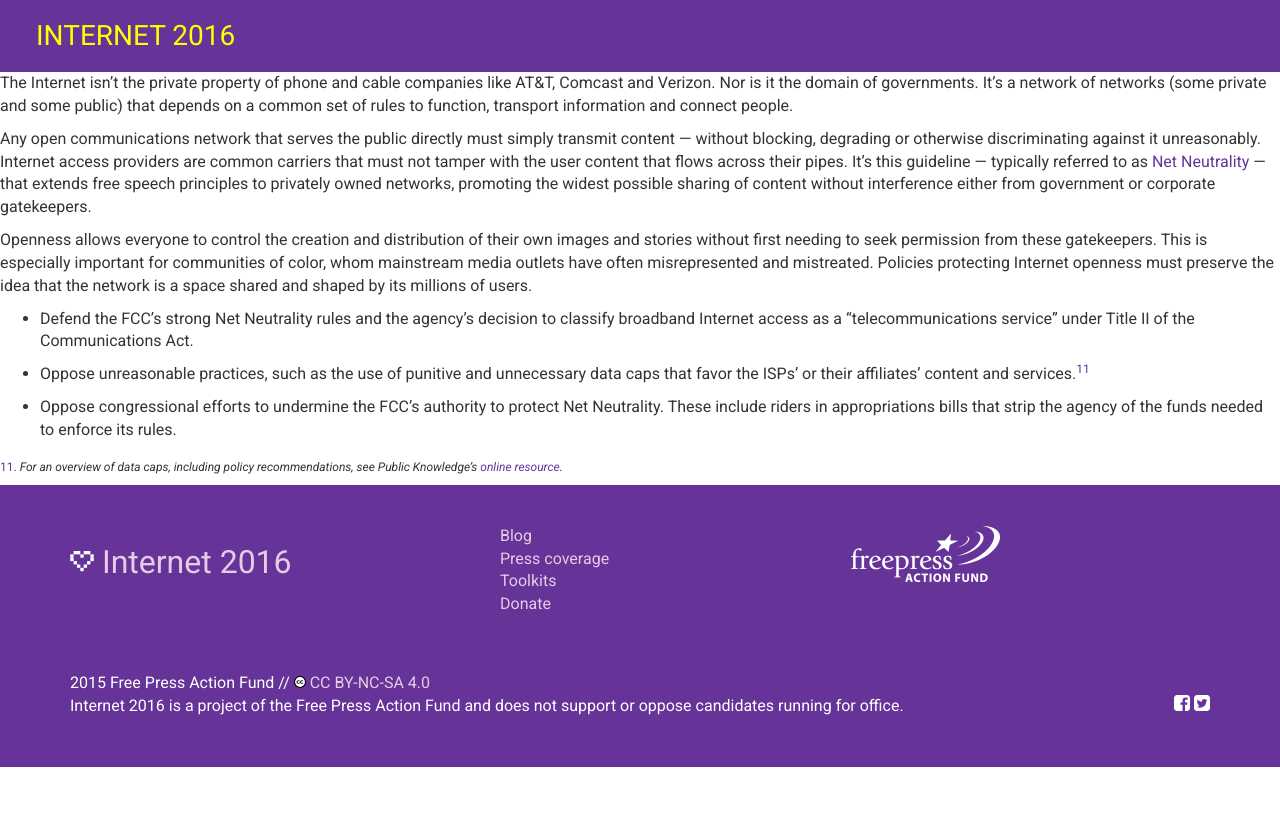
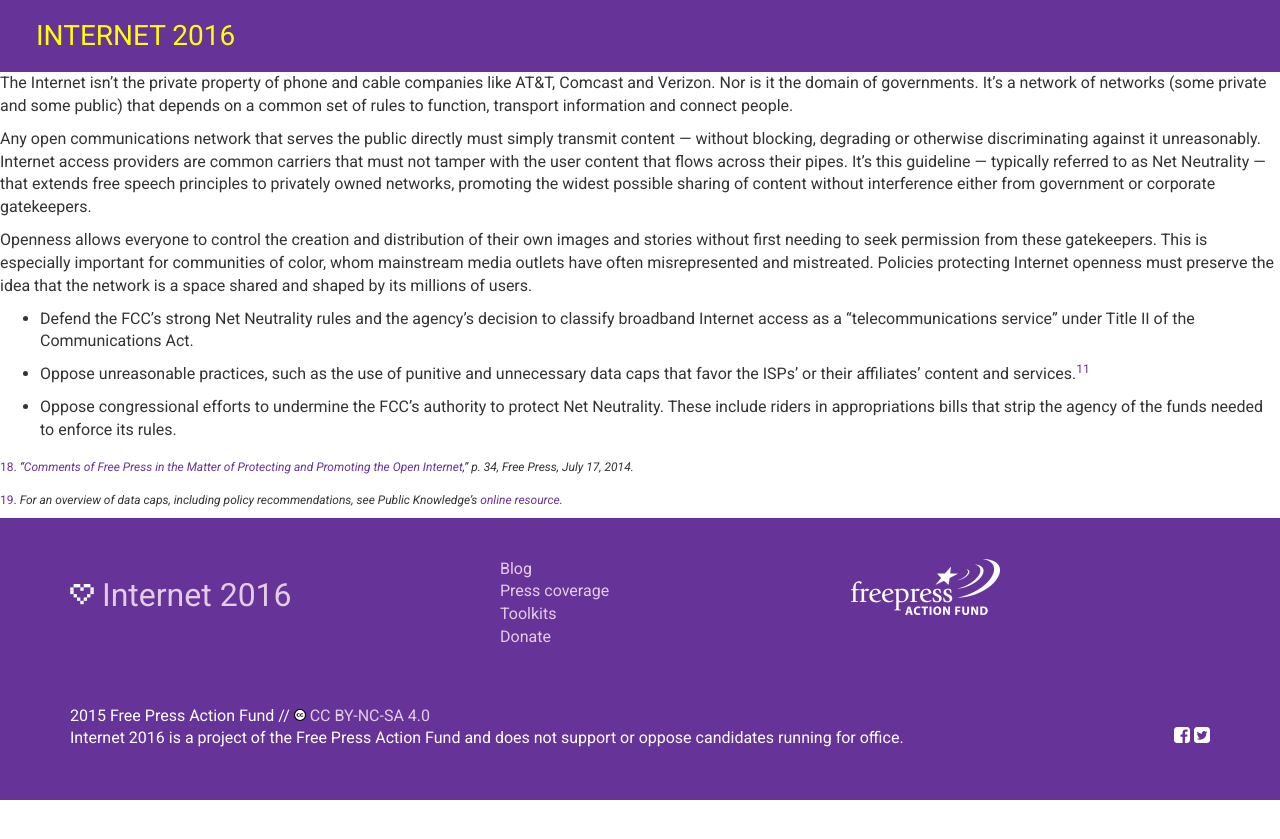
Before and after one commit to freepress/internet2016, a Jekyll site: the page built from _posts/principles/2015-01-01-openness.md, in a window 1280 px wide. Shown: the top 839 px of the page. Built offline with Jekyll 4.4.1, drawn with Linux system fonts in a browser that asks for light colours; comment, search, counter and statistics services are not loaded.

Commit message:
Updated footnotes

```diff
--- a/_posts/principles/2015-01-01-openness.md
+++ b/_posts/principles/2015-01-01-openness.md
@@ -14,7 +14,7 @@
 ---
 The Internet isn’t the private property of phone and cable companies like AT&T, Comcast and Verizon. Nor is it the domain of governments. It’s a network of networks (some private and some public) that depends on a common set of rules to function, transport information and connect people.
 
-Any open communications network that serves the public directly must simply transmit content — without blocking, degrading or otherwise discriminating against it unreasonably. Internet access providers are common carriers that must not tamper with the user content that flows across their pipes. It’s this guideline — typically referred to as [Net Neutrality](http://www.freepress.net/sites/default/files/resources/Free_Press_14-28_Comments_7-18-2014.pdf) — that extends free speech principles to privately owned networks, promoting the widest possible sharing of content without interference either from government or corporate gatekeepers.
+Any open communications network that serves the public directly must simply transmit content — without blocking, degrading or otherwise discriminating against it unreasonably. Internet access providers are common carriers that must not tamper with the user content that flows across their pipes. It’s this guideline — typically referred to as Net Neutrality — that extends free speech principles to privately owned networks, promoting the widest possible sharing of content without interference either from government or corporate gatekeepers.
 
 Openness allows everyone to control the creation and distribution of their own images and stories without first needing to seek permission from these gatekeepers. This is especially important for communities of color, whom mainstream media outlets have often misrepresented and mistreated. Policies protecting Internet openness must preserve the idea that the network is a space shared and shaped by its millions of users.
 
@@ -24,4 +24,6 @@
 
  * Oppose congressional efforts to undermine the FCC’s authority to protect Net Neutrality. These include riders in appropriations bills that strip the agency of the funds needed to enforce its rules.
 
-<sub><a name="11">11</a>. *For an overview of data caps, including policy recommendations, see Public Knowledge’s [online resource](https://www.publicknowledge.org/issues/data-caps).*</sub>
+<sub><a name="18">18</a>. *“[Comments of Free Press in the Matter of Protecting and Promoting the Open Internet](http://www.freepress.net/sites/default/files/resources/Free_Press_14-28_Comments_7-18-2014.pdf),” p. 34, Free Press, July 17, 2014.*
+
+<sub><a name="19">19</a>. *For an overview of data caps, including policy recommendations, see Public Knowledge’s [online resource](https://www.publicknowledge.org/issues/data-caps).*</sub>
```
